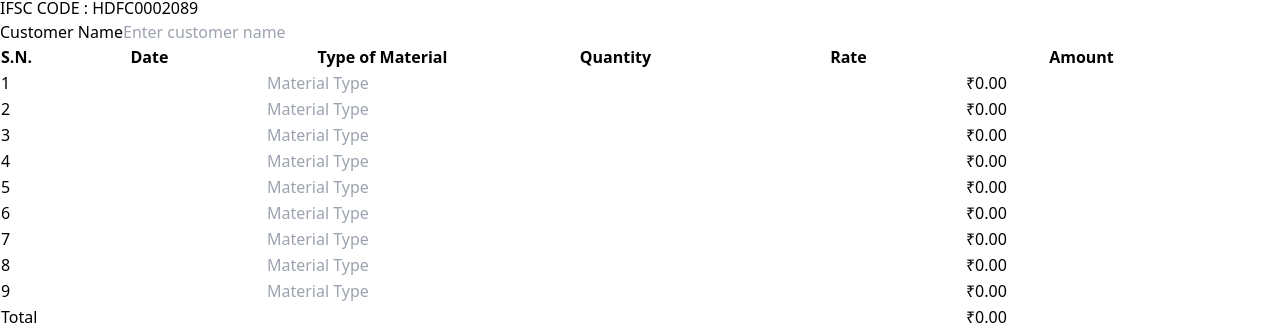
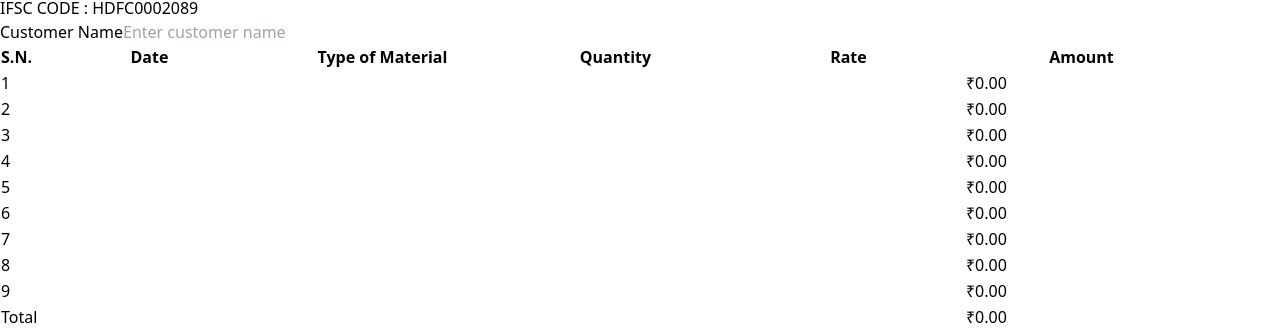
Before and after one commit to BhushanAtole/Invoice, a React (Vite) app: page / in a window 1280 px wide. Shown: the part 472-800 px from the top of the page. Built offline with nearby package versions, Linux system fonts and the light colour scheme.

Commit message:
07/11/2024 6th

```diff
--- a/src/components/Invoice.jsx
+++ b/src/components/Invoice.jsx
@@ -200,7 +200,7 @@ const Invoice1 = () => {
                       }
                       className="w-full p-1 border border-gray-300 rounded focus:outline-none focus:ring-2 focus:ring-blue-500"
                       aria-label={`Type of Material for row ${index + 1}`}
-                      placeholder="Material Type"
+                      // placeholder="Material Type"
                     />
                   </td>
                   <td className="text-center border border-gray-600 p-2 text-sm md:text-base">
```
